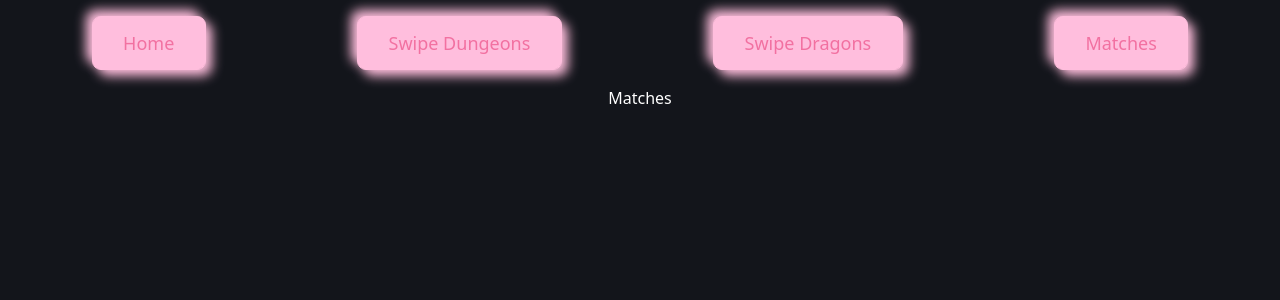
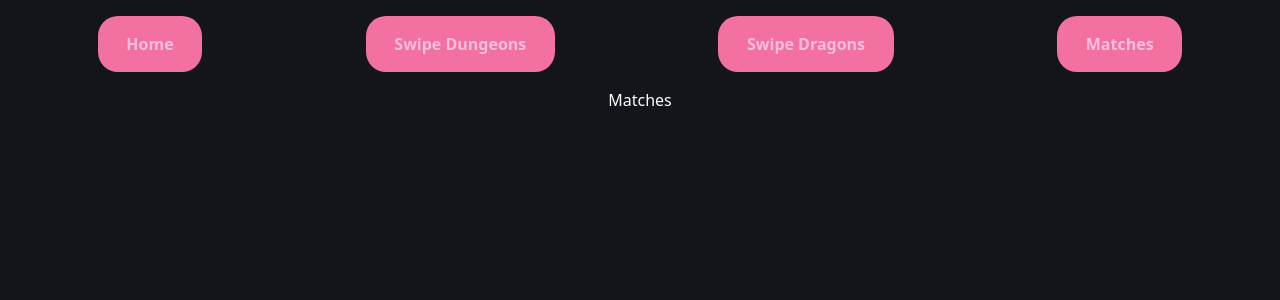
Before and after one commit to adamtwright7/ReactProject, a React (Vite) app: page /matches in a window 1280 px wide. Shown: the top 300 px of the page. Built offline with nearby package versions, Linux system fonts and the light colour scheme.

Commit message:
Buttons look good :)

```diff
--- /dev/null
+++ b/src/components/MatchCard.jsx
@@ -0,0 +1,28 @@
+import React from "react";
+import { useDispatch } from "react-redux";
+import { addMatch, removeMatch } from "../reducers/matches";
+
+const MatchCard = ({ suitor }) => {
+  const dispatch = useDispatch();
+  return (
+    <div>
+      <p> {suitor.name} </p>
+      <p> {suitor.height} </p>
+      <p> {suitor.age} </p>
+      <img src={suitor.image} alt="" />
+      <div className="flex justify-around p-6">
+        <button onClick={() => dispatch(addMatch(suitor))} className="button">
+          Like
+        </button>
+        <button
+          onClick={() => dispatch(removeMatch(suitor))}
+          className="button"
+        >
+          Remove
+        </button>
+      </div>
+    </div>
+  );
+};
+
+export default MatchCard;
--- a/src/components/Matches.jsx
+++ b/src/components/Matches.jsx
@@ -1,7 +1,7 @@
 import React from "react";
 import Navbar from "./Navbar";
 import { useSelector, useDispatch } from "react-redux";
-import Card from "./Card";
+import MatchCard from "./MatchCard";
 
 const Matches = () => {
   const dispatch = useDispatch();
@@ -11,7 +11,7 @@ const Matches = () => {
       <Navbar />
       Matches
       {matches.map((match) => (
-        <Card suitor={match} />
+        <MatchCard suitor={match} />
       ))}
     </div>
   );
--- a/src/components/Navbar.jsx
+++ b/src/components/Navbar.jsx
@@ -4,16 +4,16 @@ import { Link } from "react-router-dom";
 const Navbar = () => {
   return (
     <div className="flex justify-around bg-offBlack p-4">
-      <Link to="/" className="navButton">
+      <Link to="/" className="button">
         Home
       </Link>
-      <Link to="/swipe/dungeons" className="navButton">
+      <Link to="/swipe/dungeons" className="button">
         Swipe Dungeons
       </Link>
-      <Link to="/swipe/dragons" className="navButton">
+      <Link to="/swipe/dragons" className="button">
         Swipe Dragons
       </Link>
-      <Link to="/matches" className="navButton">
+      <Link to="/matches" className="button">
         Matches
       </Link>
     </div>
--- a/src/components/SwipeDragons.jsx
+++ b/src/components/SwipeDragons.jsx
@@ -2,7 +2,7 @@ import React from "react";
 import Navbar from "./Navbar";
 import { useSelector, useDispatch } from "react-redux";
 import { addDragon } from "../reducers/dragons";
-import Card from "./Card";
+import SwipeCard from "./SwipeCard";
 
 const SwipeDragons = () => {
   const dispatch = useDispatch();
@@ -13,7 +13,7 @@ const SwipeDragons = () => {
   return (
     <div className="bg-offBlack min-h-screen text-white text-center">
       <Navbar />
-      <Card suitor={dragon} />
+      <SwipeCard suitor={dragon} />
     </div>
   );
 };
--- a/src/components/SwipeDungeons.jsx
+++ b/src/components/SwipeDungeons.jsx
@@ -2,7 +2,7 @@ import React from "react";
 import Navbar from "./Navbar";
 import { useSelector, useDispatch } from "react-redux";
 import { addDragon } from "../reducers/dragons";
-import Card from "./Card";
+import SwipeCard from "./SwipeCard";
 
 const SwipeDungeons = () => {
   const dispatch = useDispatch();
@@ -13,7 +13,7 @@ const SwipeDungeons = () => {
   return (
     <div className="bg-offBlack min-h-screen text-white text-center">
       <Navbar />
-      <Card suitor={dungeon} />
+      <SwipeCard suitor={dungeon} />
     </div>
   );
 };
--- a/src/index.css
+++ b/src/index.css
@@ -76,72 +76,144 @@ p {
 
 /* Orbit animation from https://codepen.io/alandunning/pen/bNNRvQ*/
 
-/* Navbar button styling from https://uiverse.io/shah1345/spicy-liger-32 */
+/* Like/dislike button animation from https://uiverse.io/mrhyddenn/popular-sheep-67. Colors changed to match the scheme. */
 
-.navButton {
-  display: inline-block;
-  transition: all 0.2s ease-in;
+.icon-btn {
+  width: 50px;
+  height: 50px;
+  border: 1px solid rgb(188, 15, 15);
+  background: rgb(255, 190, 221);
+  border-radius: 25px;
+  overflow: hidden;
   position: relative;
-  overflow: hidden;
-  z-index: 1;
-  color: rgb(242, 113, 161);
-  padding: 0.7em 1.7em;
-  font-size: 18px;
-  border-radius: 0.5em;
-  background: rgb(255, 190, 221);
-  border: 1px solid rgb(255, 190, 221);
-  box-shadow: 6px 6px 12px rgb(255, 190, 221), -6px -6px 12px rgb(255, 190, 221);
+  transition: width 0.2s ease-in-out;
+  font-weight: 500;
+  font-family: inherit;
 }
 
-.navButton:active {
-  color: rgb(242, 113, 161);
-  box-shadow: inset 4px 4px 12px rgb(255, 190, 221),
-    inset -4px -4px 12px rgb(255, 190, 221);
+.add-btn:hover {
+  width: 120px;
 }
 
-.navButton:before {
+.add-btn::before,
+.add-btn::after {
+  transition: width 0.2s ease-in-out, border-radius 0.2s ease-in-out;
   content: "";
   position: absolute;
-  left: 50%;
-  transform: translateX(-50%) scaleY(1) scaleX(1.25);
-  top: 100%;
-  width: 140%;
-  height: 180%;
-  background-color: rgb(255, 190, 221);
-  border-radius: 50%;
-  display: block;
-  transition: all 0.5s 0.1s cubic-bezier(0.55, 0, 0.1, 1);
-  z-index: -1;
+  height: 4px;
+  width: 10px;
+  top: calc(50% - 2px);
+  background: rgb(242, 113, 161);
 }
 
-.navButton:after {
+.add-btn::after {
+  right: 14px;
+  overflow: hidden;
+  border-top-right-radius: 2px;
+  border-bottom-right-radius: 2px;
+}
+
+.add-btn::before {
+  left: 14px;
+  border-top-left-radius: 2px;
+  border-bottom-left-radius: 2px;
+}
+
+.icon-btn:focus {
+  outline: none;
+}
+
+.btn-txt {
+  opacity: 0;
+  transition: opacity 0.2s;
+  color: rgb(242, 113, 161);
+}
+
+.add-btn:hover::before,
+.add-btn:hover::after {
+  width: 4px;
+  border-radius: 2px;
+}
+
+.add-btn:hover .btn-txt {
+  opacity: 1;
+}
+
+.add-icon::after,
+.add-icon::before {
+  transition: all 0.2s ease-in-out;
   content: "";
   position: absolute;
-  left: 55%;
-  transform: translateX(-50%) scaleY(1) scaleX(1.45);
-  top: 180%;
-  width: 160%;
-  height: 190%;
-  background-color: rgb(188, 15, 15);
-  border-radius: 50%;
-  display: block;
-  transition: all 0.5s 0.1s cubic-bezier(0.55, 0, 0.1, 1);
-  z-index: -1;
+  height: 20px;
+  width: 2px;
+  top: calc(50% - 10px);
+  background: rgb(242, 113, 161);
+  overflow: hidden;
 }
 
-.navButton:hover {
-  color: rgb(255, 190, 221);
-  border: 1px solid rgb(188, 15, 15);
+.add-icon::before {
+  left: 22px;
+  border-top-left-radius: 2px;
+  border-bottom-left-radius: 2px;
 }
 
-.navButton:hover:before {
-  top: -35%;
-  background-color: rgb(188, 15, 15);
-  transform: translateX(-50%) scaleY(1.3) scaleX(0.8);
+.add-icon::after {
+  right: 22px;
+  border-top-right-radius: 2px;
+  border-bottom-right-radius: 2px;
 }
 
-.navButton:hover:after {
-  top: -45%;
-  background-color: rgb(188, 15, 15);
-  transform: translateX(-50%) scaleY(1.3) scaleX(0.8);
+.add-btn:hover .add-icon::before {
+  left: 15px;
+  height: 4px;
+  top: calc(50% - 2px);
 }
+
+.add-btn:hover .add-icon::after {
+  right: 15px;
+  height: 4px;
+  top: calc(50% - 2px);
+}
+
+/* Skip button from https://uiverse.io/ercnersoy/bitter-swan-59
+Icon from https://thenounproject.com/icon/fast-forward-1033430/ */
+
+.skipButton {
+  padding: 0 20px 0 10px;
+  border-radius: 10px;
+  box-shadow: 0px 0px 5px 7px rgb(188, 15, 15);
+  background-color: rgb(242, 113, 161);
+  color: rgb(255, 190, 221);
+  font-size: 17px;
+  border: none;
+  display: flex;
+  align-items: center;
+  transition: all 0.5s ease-in-out;
+  letter-spacing: 2px;
+}
+
+.skipButton:hover {
+  background-color: rgb(242, 113, 161);
+  transition: all 0.5s ease-in-out;
+  box-shadow: 0px 0px 5px 3px rgb(188, 15, 15);
+}
+
+.skipButton::before {
+  content: "";
+  background-image: url("https://thenounproject.com/api/private/icons/1033430/edit/?backgroundShape=SQUARE&backgroundShapeColor=%23000000&backgroundShapeOpacity=0&exportSize=752&flipX=false&flipY=false&foregroundColor=%23000000&foregroundOpacity=1&imageFormat=png&rotation=0&token=gAAAAABj8pYIEEcgwxmBu-MB7YWDl-WvpP7tqOLxsEe3ey9PfashCzyAzydE1oJvNACWUexem1FVwhNJ__mQkHrZ1ezf6CJnfA%3D%3D");
+  background-size: 100%;
+  background-repeat: no-repeat;
+  color: transparent;
+  position: relative;
+  width: 50px;
+  height: 50px;
+  display: block;
+  margin-right: 5px;
+  transition: all 0.9s ease-in-out;
+}
+
+.skipButton:hover:before {
+  background-image: url("https://thenounproject.com/api/private/icons/1033430/edit/?backgroundShape=SQUARE&backgroundShapeColor=%23000000&backgroundShapeOpacity=0&exportSize=752&flipX=false&flipY=false&foregroundColor=%23000000&foregroundOpacity=1&imageFormat=png&rotation=0&token=gAAAAABj8pYIEEcgwxmBu-MB7YWDl-WvpP7tqOLxsEe3ey9PfashCzyAzydE1oJvNACWUexem1FVwhNJ__mQkHrZ1ezf6CJnfA%3D%3D");
+  transition: all 0.9s ease-in-out;
+  transform: rotate(-1turn);
+}
--- a/src/reducers/dragons.js
+++ b/src/reducers/dragons.js
@@ -66,10 +66,13 @@ export const dragonsSlice = createSlice({
     addDragon: (state, action) => {
       state.push(action.payload);
     },
+    removeDragon: (state, action) => {
+      return state.filter((item) => item.name !== action.payload.name);
+    },
   },
 });
 
 // Action creators are generated for each case reducer function
-export const { addDragon } = dragonsSlice.actions;
+export const { addDragon, removeDragon } = dragonsSlice.actions;
 
 export default dragonsSlice.reducer;
--- a/src/reducers/dungeons.js
+++ b/src/reducers/dungeons.js
@@ -66,10 +66,13 @@ export const dungeonsSlice = createSlice({
     addDungeon: (state, action) => {
       state.push(action.payload);
     },
+    removeDungeon: (state, action) => {
+      return state.filter((item) => item.name !== action.payload.name);
+    },
   },
 });
 
 // Action creators are generated for each case reducer function
-export const { addDungeon } = dungeonsSlice.actions;
+export const { addDungeon, removeDungeon } = dungeonsSlice.actions;
 
 export default dungeonsSlice.reducer;
```
Also changed, not shown: src/components/SwipeCard.jsx (renamed from src/components/Card.jsx, +11 -7 lines).
